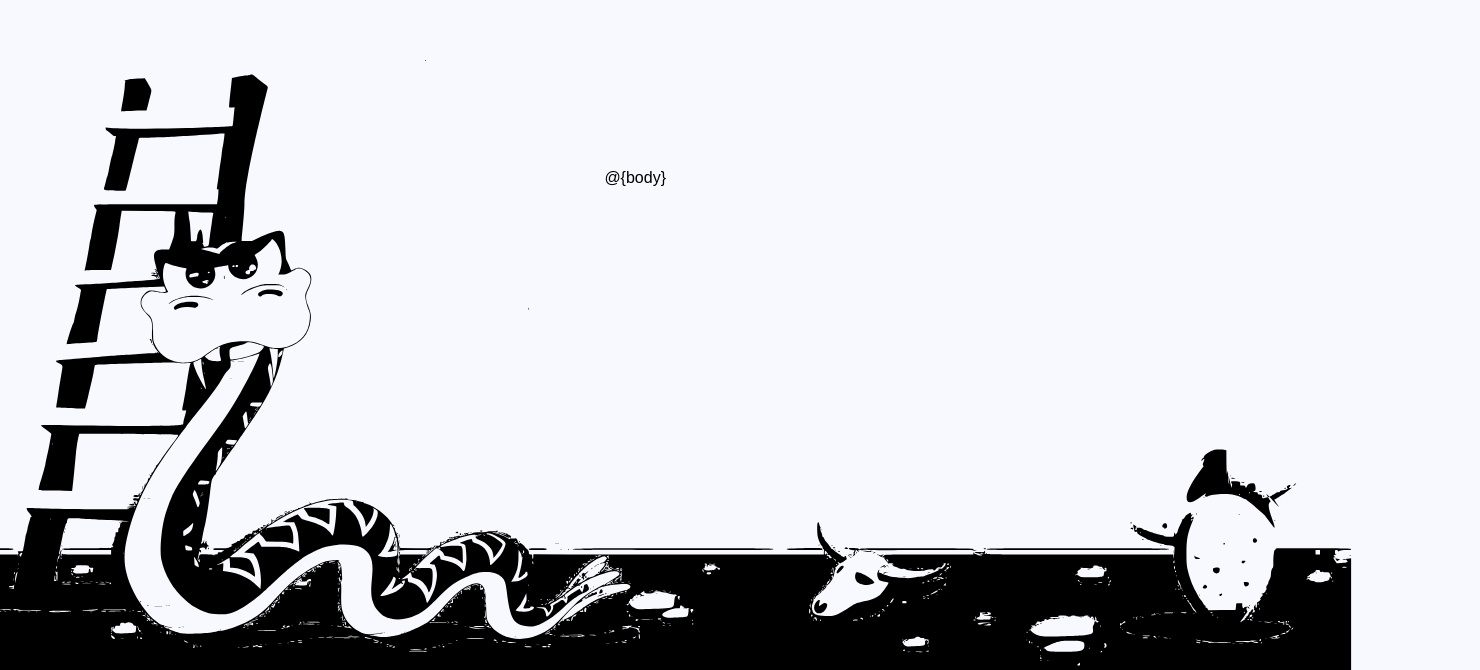
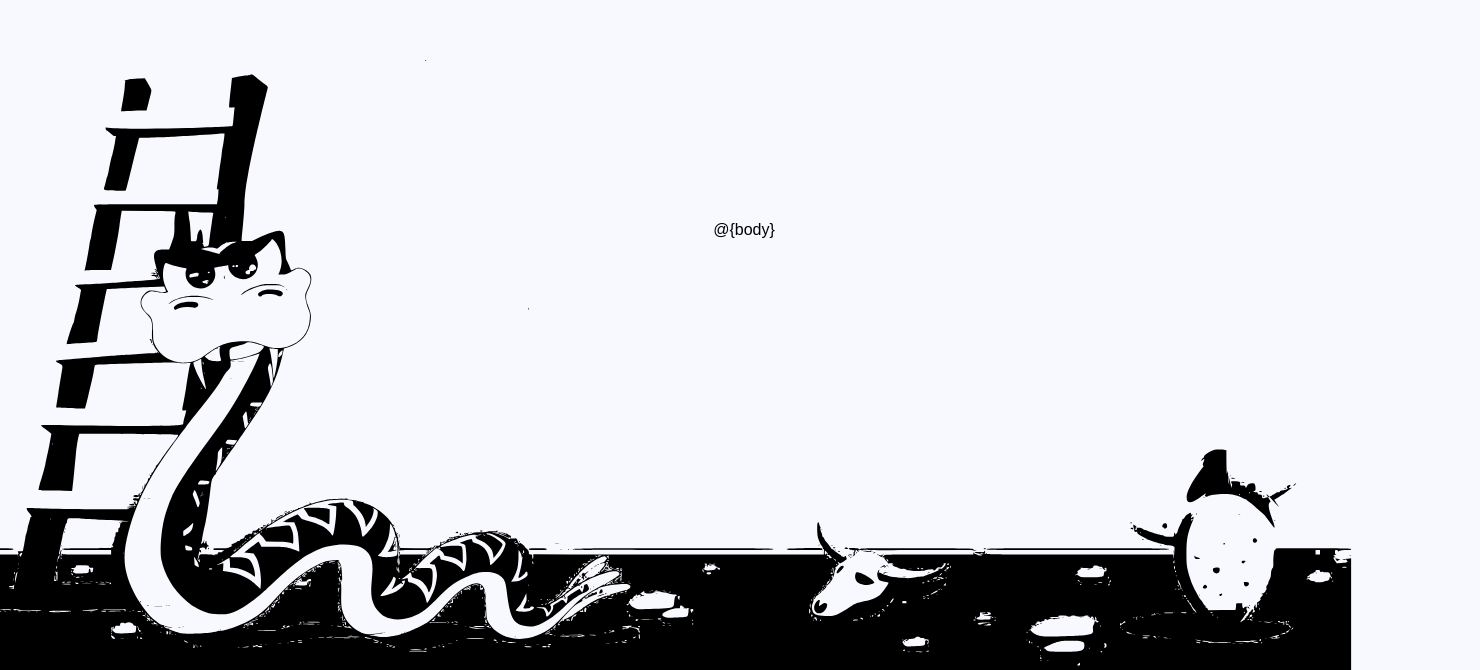
Before and after one commit to Code-Institute-Submissions/StevenWeir038-Snakes-and-Ladders, a website: page views/layout.html in a window 1280 px wide. Shown: the part 130-800 px from the top of the page, 1480 px wide, since content can reach past the window. Drawn offline with nearby package versions, Linux system fonts and the light colour scheme.

Commit message:
Reposition terminal  div for 1024x768px screen

```diff
--- a/views/layout.html
+++ b/views/layout.html
@@ -23,8 +23,8 @@
             flex-direction: column;
             justify-content: center;
             align-items: center;
-            width: 98%;
-            height: 75vh;
+            width: 115%;
+            height: 88vh;
             text-align: center;
         }
 
```
